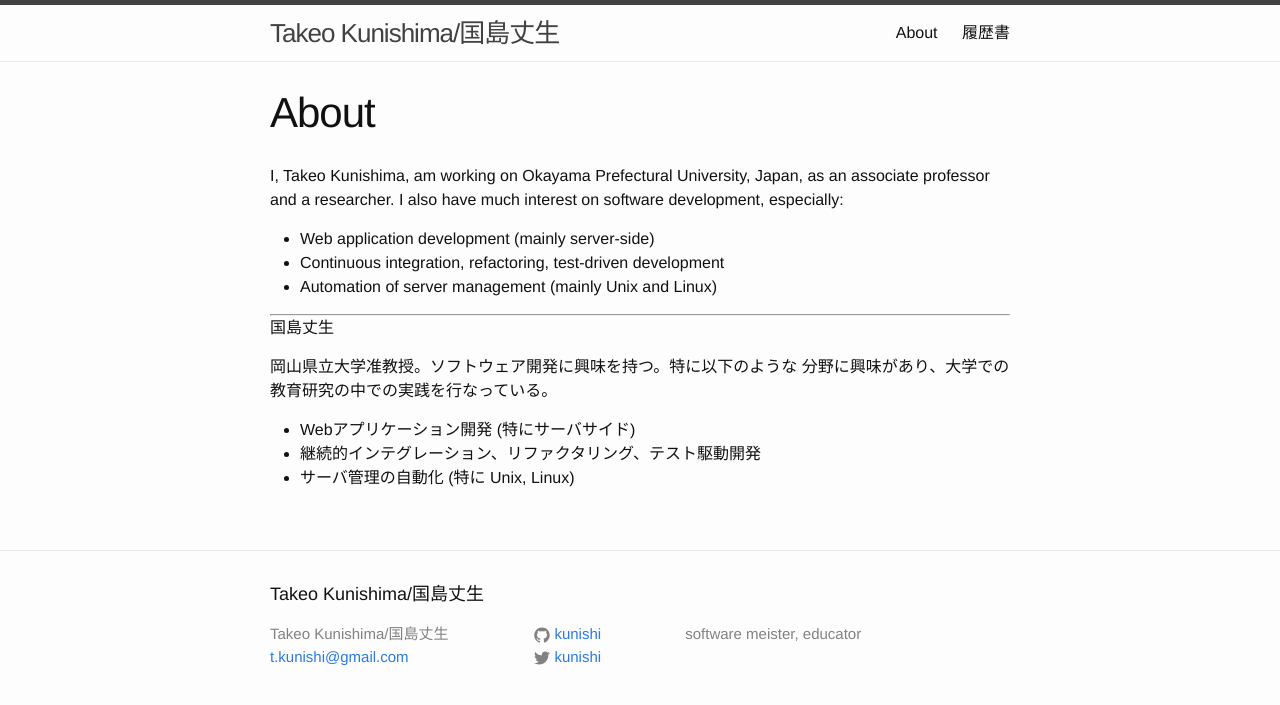
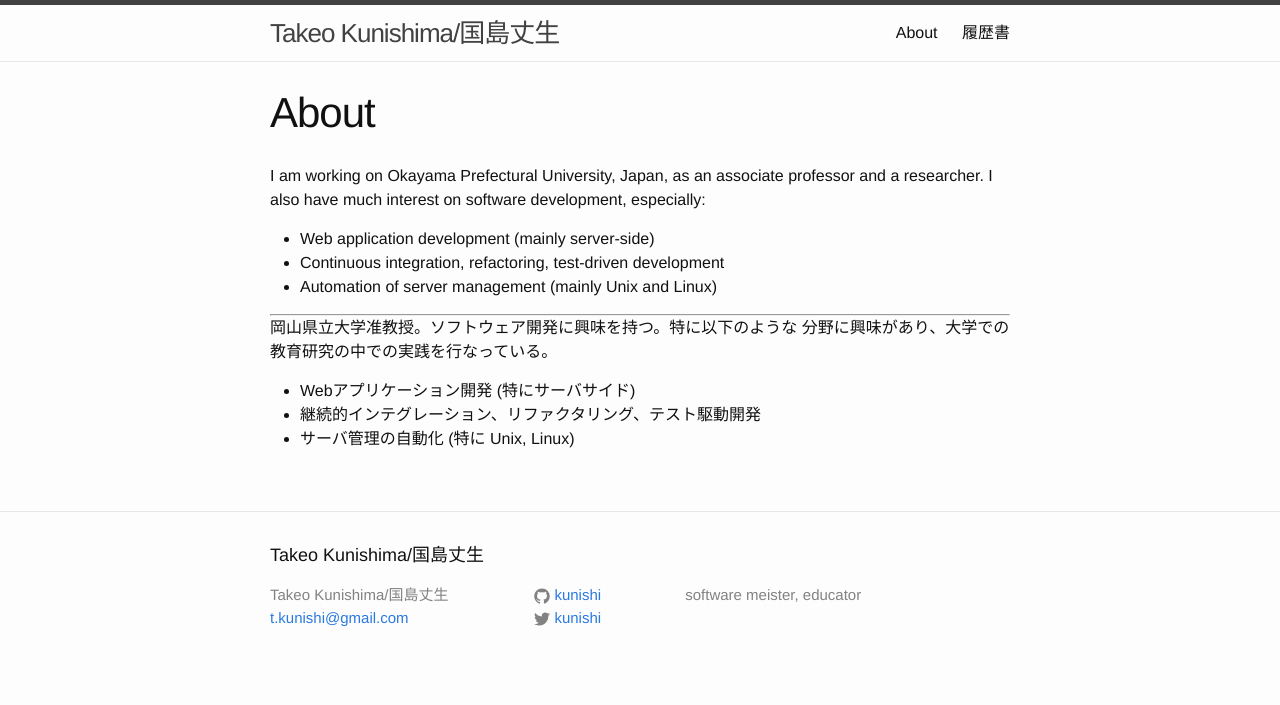
Before and after one commit to kunishi/kunishi.github.io, a Jekyll site: the page built from about.md, in a window 1280 px wide. Shown: the top 705 px of the page. Built offline with Jekyll 4.4.1, drawn with Linux system fonts in a browser that asks for light colours.

Commit message:
fixed about.

```diff
--- a/about.md
+++ b/about.md
@@ -4,7 +4,7 @@ title: About
 permalink: /about/
 tags: header
 ---
-I, Takeo Kunishima, am working on Okayama Prefectural University, Japan,
+I am working on Okayama Prefectural University, Japan,
 as an associate professor and a researcher.  I also have much interest
 on software development, especially:
 
@@ -12,9 +12,7 @@ on software development, especially:
 - Continuous integration, refactoring, test-driven development
 - Automation of server management (mainly Unix and Linux)
 
-------------------
-
-国島丈生
+------------------------------------------------------------------
 
 岡山県立大学准教授。ソフトウェア開発に興味を持つ。特に以下のような
 分野に興味があり、大学での教育研究の中での実践を行なっている。
```
